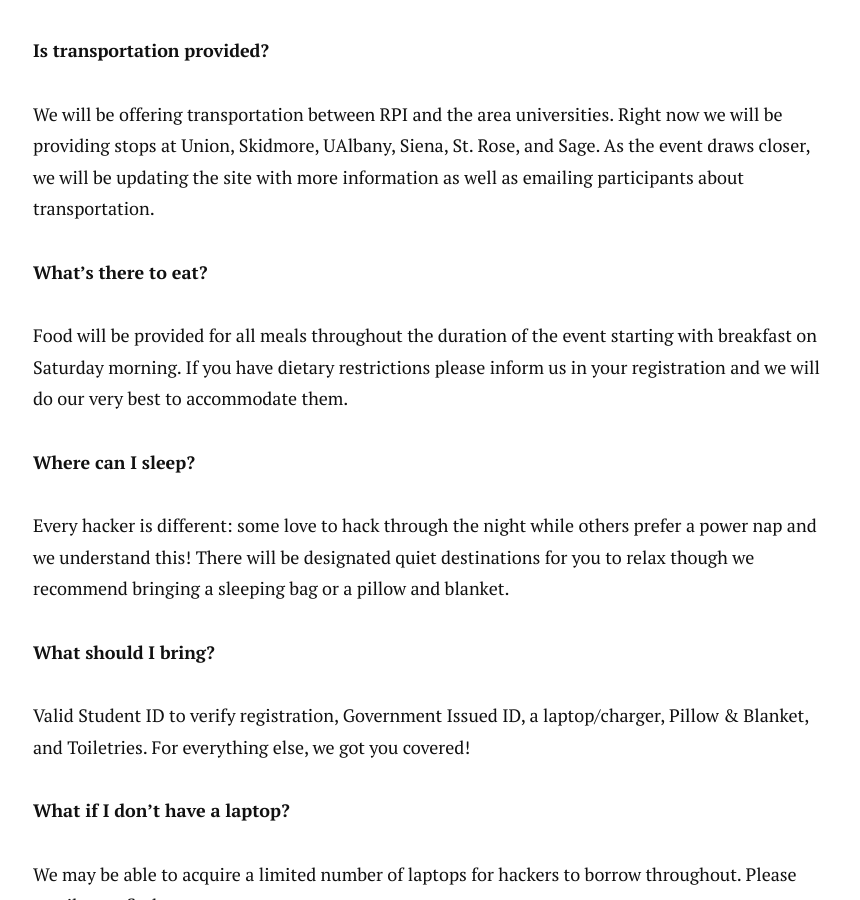
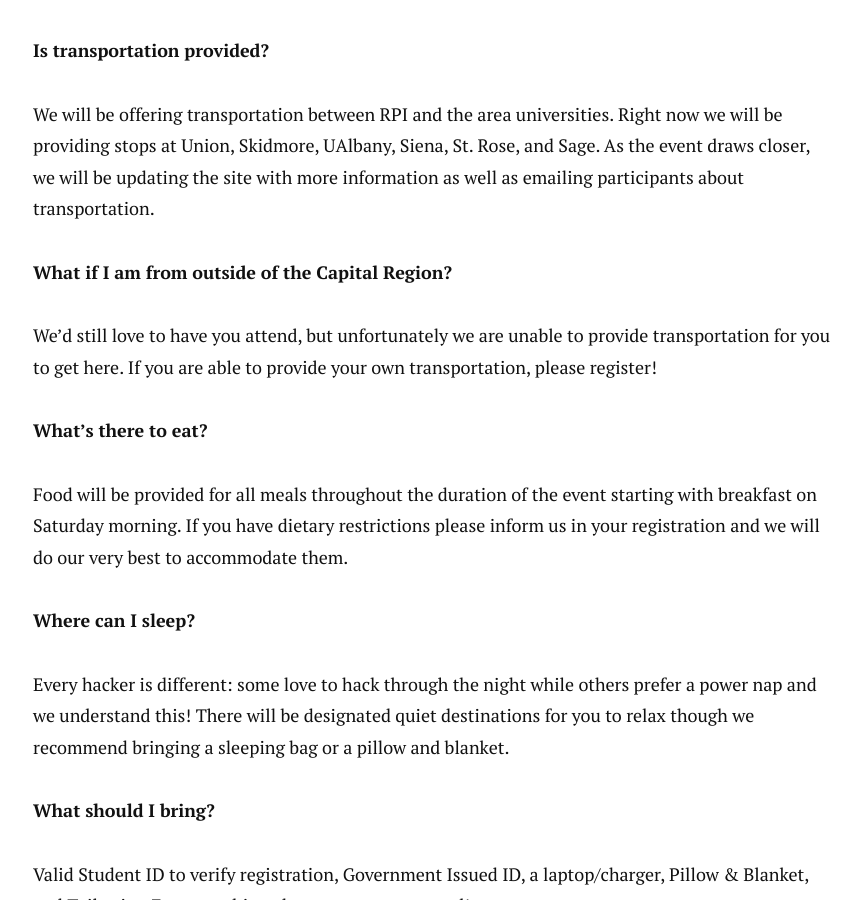
Before and after one commit to nychi/nychi.github.io, a Jekyll site: the page built from faq.md, in a window 1280 px wide and 900 px high, scrolled down 1186 px. Shown: the whole window, without its empty margins (207-1067 px from the left). Built offline with Jekyll 4.4.1, drawn with Linux system fonts in a browser that asks for light colours; nearby versions of some CDN libraries.

Commit message:
added question to faq

```diff
--- a/faq.md
+++ b/faq.md
@@ -26,6 +26,10 @@
 
 We will be offering transportation between RPI and the area universities.  Right now we will be providing stops at Union, Skidmore, UAlbany, Siena, St. Rose, and Sage.  As the event draws closer, we will be updating the site with more information as well as emailing participants about transportation.
 
+**What if I am from outside of the Capital Region?**
+
+We'd still love to have you attend, but unfortunately we are unable to provide transportation for you to get here.  If you are able to provide your own transportation, please register!
+
 **What’s there to eat?**
 
 Food will be provided for all meals throughout the duration of the event starting with breakfast on Saturday morning. If you have dietary restrictions please inform us in your registration and we will do our very best to accommodate them.
```
